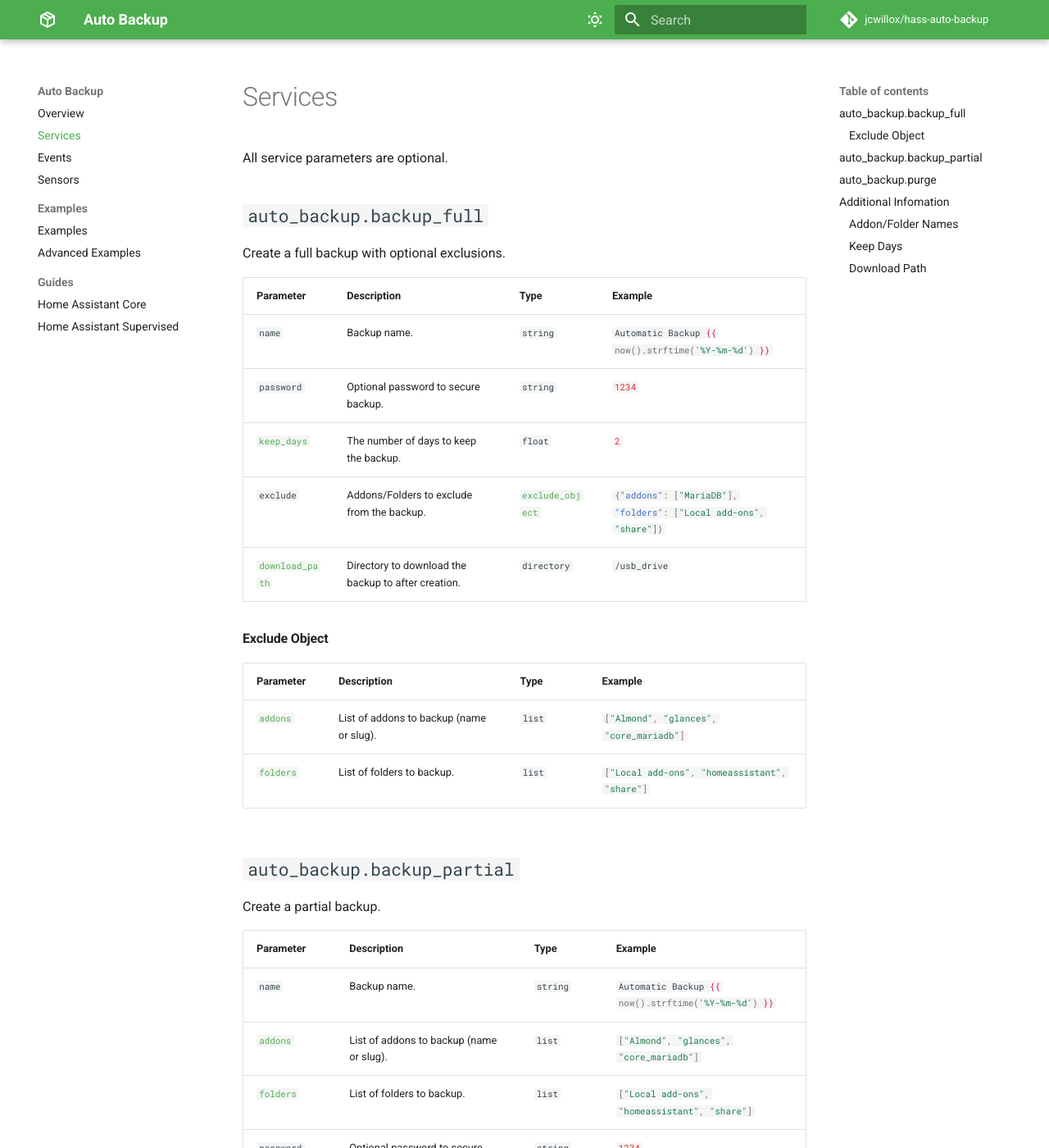
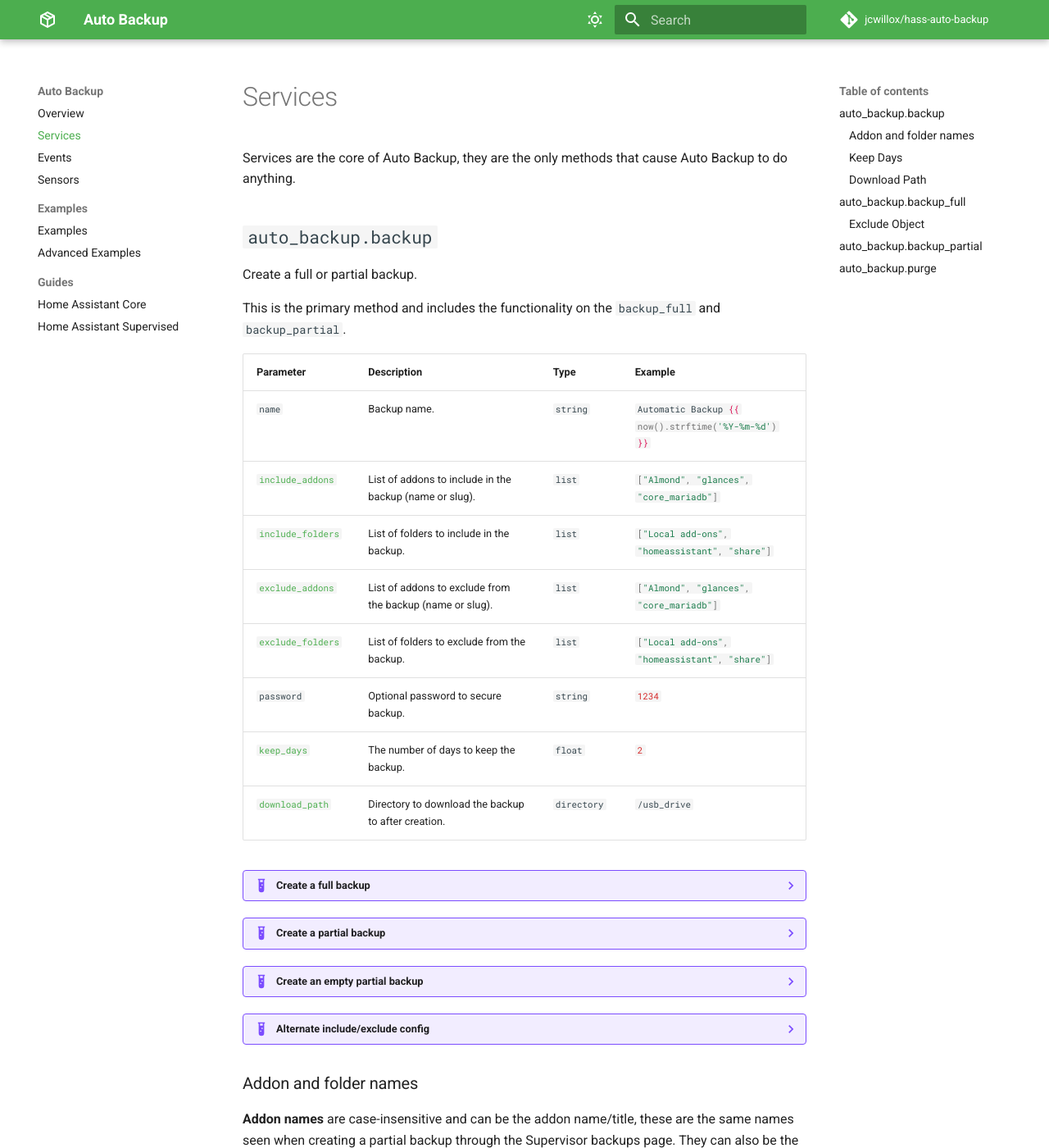
Before and after one commit to jcwillox/hass-auto-backup, an MkDocs documentation site: the page built from docs/services.md, in a window 1280 px wide and 1400 px high. Shown: the whole window at 82% size. Built offline with MkDocs 1.6.1 and Material for MkDocs 9.7.7, drawn with Linux system fonts in a browser that asks for light colours; comment, search, counter and statistics services are not loaded; some of the changed text lies outside the part shown.

Commit message:
Rework services docs and add `auto_backup.backup` service

````diff
--- a/docs/assets/extra.css
+++ b/docs/assets/extra.css
@@ -1,3 +1,7 @@
 .task-list .task-list-item {
   padding-left: 4px;
 }
+
+h1#services ~ div table tbody > tr > td:first-child {
+  white-space: nowrap;
+}
--- a/docs/services.md
+++ b/docs/services.md
@@ -1,53 +1,70 @@
-All service parameters are optional.
+# Services
 
-## `auto_backup.backup_full`
+Services are the core of Auto Backup, they are the only methods that cause Auto Backup to do anything.
 
-Create a full backup with optional exclusions.
+## `auto_backup.backup`
 
-| Parameter                         | Description                                         | Type                                | Example                                                                                                 |
-| --------------------------------- | --------------------------------------------------- | ----------------------------------- | ------------------------------------------------------------------------------------------------------- |
-| `name`                            | Backup name.                                        | `string`                            | `#!jinja Automatic Backup {{ now().strftime('%Y-%m-%d') }}`                                                     |
-| `password`                        | Optional password to secure backup.                 | `string`                            | `#!json 1234`                                                                                                    |
-| [`keep_days`](#keep-days)         | The number of days to keep the backup.              | `float`                             | `#!json 2`                                                                                                       |
-| `exclude`                         | Addons/Folders to exclude from the backup.          | [`exclude_object`](#exclude-object) | [`#!json {"addons": ["MariaDB"], "folders": ["Local add-ons", "share"]}`](examples.md#excluding-addonsfolders-from-a-backup) |
-| [`download_path`](#download-path) | Directory to download the backup to after creation. | `directory`                         | `/usb_drive`                                                                                              |
+Create a full or partial backup.
 
-#### Exclude Object
+This is the primary method and includes the functionality on the `backup_full` and `backup_partial`.
 
-| Parameter                       | Description                              | Type   | Example                                     |
-| ------------------------------- | ---------------------------------------- | ------ | ------------------------------------------- |
-| [`addons`](#addonfolder-names)  | List of addons to backup (name or slug). | `list` | `#!json ["Almond", "glances", "core_mariadb"]`       |
-| [`folders`](#addonfolder-names) | List of folders to backup.               | `list` | `#!json ["Local add-ons", "homeassistant", "share"]` |
+| Parameter                                    | Description                                               | Type        | Example                                                     |
+| -------------------------------------------- | --------------------------------------------------------- | ----------- | ----------------------------------------------------------- |
+| `name`                                       | Backup name.                                              | `string`    | `#!jinja Automatic Backup {{ now().strftime('%Y-%m-%d') }}` |
+| [`include_addons`](#addon-and-folder-names)  | List of addons to include in the backup (name or slug).   | `list`      | `#!json ["Almond", "glances", "core_mariadb"]`              |
+| [`include_folders`](#addon-and-folder-names) | List of folders to include in the backup.                 | `list`      | `#!json ["Local add-ons", "homeassistant", "share"]`        |
+| [`exclude_addons`](#addon-and-folder-names)  | List of addons to exclude from the backup (name or slug). | `list`      | `#!json ["Almond", "glances", "core_mariadb"]`              |
+| [`exclude_folders`](#addon-and-folder-names) | List of folders to exclude from the backup.               | `list`      | `#!json ["Local add-ons", "homeassistant", "share"]`        |
+| `password`                                   | Optional password to secure backup.                       | `string`    | `#!json 1234`                                               |
+| [`keep_days`](#keep-days)                    | The number of days to keep the backup.                    | `float`     | `#!json 2`                                                  |
+| [`download_path`](#download-path)            | Directory to download the backup to after creation.       | `directory` | `/usb_drive`                                                |
 
-## `auto_backup.backup_partial`
+??? example "Create a full backup"
 
-Create a partial backup.
+    ```yaml
+    service: auto_backup.backup
+    data:
+      name: "Full Backup"
+      keep_days: 2
+    ```
 
-| Parameter                         | Description                                         | Type        | Example                                           |
-| --------------------------------- | --------------------------------------------------- | ----------- | ------------------------------------------------- |
-| `name`                            | Backup name.                                        | `string`    | `#!jinja Automatic Backup {{ now().strftime('%Y-%m-%d') }}` |
-| [`addons`](#addonfolder-names)    | List of addons to backup (name or slug).            | `list`      | `#!json ["Almond", "glances", "core_mariadb"]`             |
-| [`folders`](#addonfolder-names)   | List of folders to backup.                          | `list`      | `#!json ["Local add-ons", "homeassistant", "share"]`       |
-| `password`                        | Optional password to secure backup.                 | `string`    | `#!json 1234`                                              |
-| [`keep_days`](#keep-days)         | The number of days to keep the backup.              | `float`     | `#!json 2`                                                 |
-| [`download_path`](#download-path) | Directory to download the backup to after creation. | `directory` | `/usb_drive`                                        |
+??? example "Create a partial backup"
 
-## `auto_backup.purge`
+    ```yaml title="Partial backup including just the config folder"
+    service: auto_backup.backup
+    data:
+      name: "Partial Backup"
+      include_folders:
+        - config
+      keep_days: 2
+    ```
 
-Purge expired backups.
+??? example "Create an empty partial backup"
 
-There are no parameters here, just call the service, and it will remove any expired backups.
+    ```yaml
+    service: auto_backup.backup
+    data:
+      name: "Partial Backup"
+      include: {}
+      keep_days: 2
+    ```
 
-This service is useful if you want to manually specify when to purge backups,
-such as doing a batch delete at 12AM.
+??? example "Alternate include/exclude config"
 
-!!! info
-    Expired backups are automatically purged when creating new backups, this can be disabled in the [options menu](overview.md#options).
+    ```yaml
+    service: auto_backup.backup
+    data:
+      name: "Partial Backup"
+      include:
+        addons: [...]
+        folders: [...]
+      exclude:
+        addons: [...]
+        folders: [...]
+      keep_days: 2
+    ```
 
-
-## Additional Infomation
-
-### Addon/Folder Names
+### Addon and folder names
 
 **Addon names** are case-insensitive and can be the addon name/title, these are the same names seen when creating a partial backup through the Supervisor backups page. They can also be the addons slug (slug must be lowercase).
 
@@ -76,3 +93,47 @@ The `download_path` parameter allows you to specify a directory to download the
 
 !!! note
     When running Home Assistant Supervised integrations do not have direct access to the `/backup` folder, which is why the backup is downloaded and simply copied.
+
+## `auto_backup.backup_full`
+
+Create a full backup with optional exclusions.
+
+| Parameter                         | Description                                         | Type                                | Example                                                                                                                      |
+| --------------------------------- | --------------------------------------------------- | ----------------------------------- | ---------------------------------------------------------------------------------------------------------------------------- |
+| `name`                            | Backup name.                                        | `string`                            | `#!jinja Automatic Backup {{ now().strftime('%Y-%m-%d') }}`                                                                  |
+| `password`                        | Optional password to secure backup.                 | `string`                            | `#!json 1234`                                                                                                                |
+| [`keep_days`](#keep-days)         | The number of days to keep the backup.              | `float`                             | `#!json 2`                                                                                                                   |
+| `exclude`                         | Addons/Folders to exclude from the backup.          | [`Exclude Object`](#exclude-object) | [`#!json {"addons": ["MariaDB"], "folders": ["Local add-ons", "share"]}`](examples.md#excluding-addonsfolders-from-a-backup) |
+| [`download_path`](#download-path) | Directory to download the backup to after creation. | `directory`                         | `/usb_drive`                                                                                                                 |
+
+#### Exclude Object
+
+| Parameter                            | Description                              | Type   | Example                                              |
+| ------------------------------------ | ---------------------------------------- | ------ | ---------------------------------------------------- |
+| [`addons`](#addon-and-folder-names)  | List of addons to backup (name or slug). | `list` | `#!json ["Almond", "glances", "core_mariadb"]`       |
+| [`folders`](#addon-and-folder-names) | List of folders to backup.               | `list` | `#!json ["Local add-ons", "homeassistant", "share"]` |
+
+## `auto_backup.backup_partial`
+
+Create a partial backup.
+
+| Parameter                            | Description                                         | Type        | Example                                                     |
+| ------------------------------------ | --------------------------------------------------- | ----------- | ----------------------------------------------------------- |
+| `name`                               | Backup name.                                        | `string`    | `#!jinja Automatic Backup {{ now().strftime('%Y-%m-%d') }}` |
+| [`addons`](#addon-and-folder-names)  | List of addons to backup (name or slug).            | `list`      | `#!json ["Almond", "glances", "core_mariadb"]`              |
+| [`folders`](#addon-and-folder-names) | List of folders to backup.                          | `list`      | `#!json ["Local add-ons", "homeassistant", "share"]`        |
+| `password`                           | Optional password to secure backup.                 | `string`    | `#!json 1234`                                               |
+| [`keep_days`](#keep-days)            | The number of days to keep the backup.              | `float`     | `#!json 2`                                                  |
+| [`download_path`](#download-path)    | Directory to download the backup to after creation. | `directory` | `/usb_drive`                                                |
+
+## `auto_backup.purge`
+
+Purge expired backups.
+
+There are no parameters here, just call the service, and it will remove any expired backups.
+
+This service is useful if you want to manually specify when to purge backups,
+such as doing a batch delete at 12AM.
+
+!!! info
+    Expired backups are automatically purged when creating new backups, this can be disabled in the [options menu](index.md#options).
````
